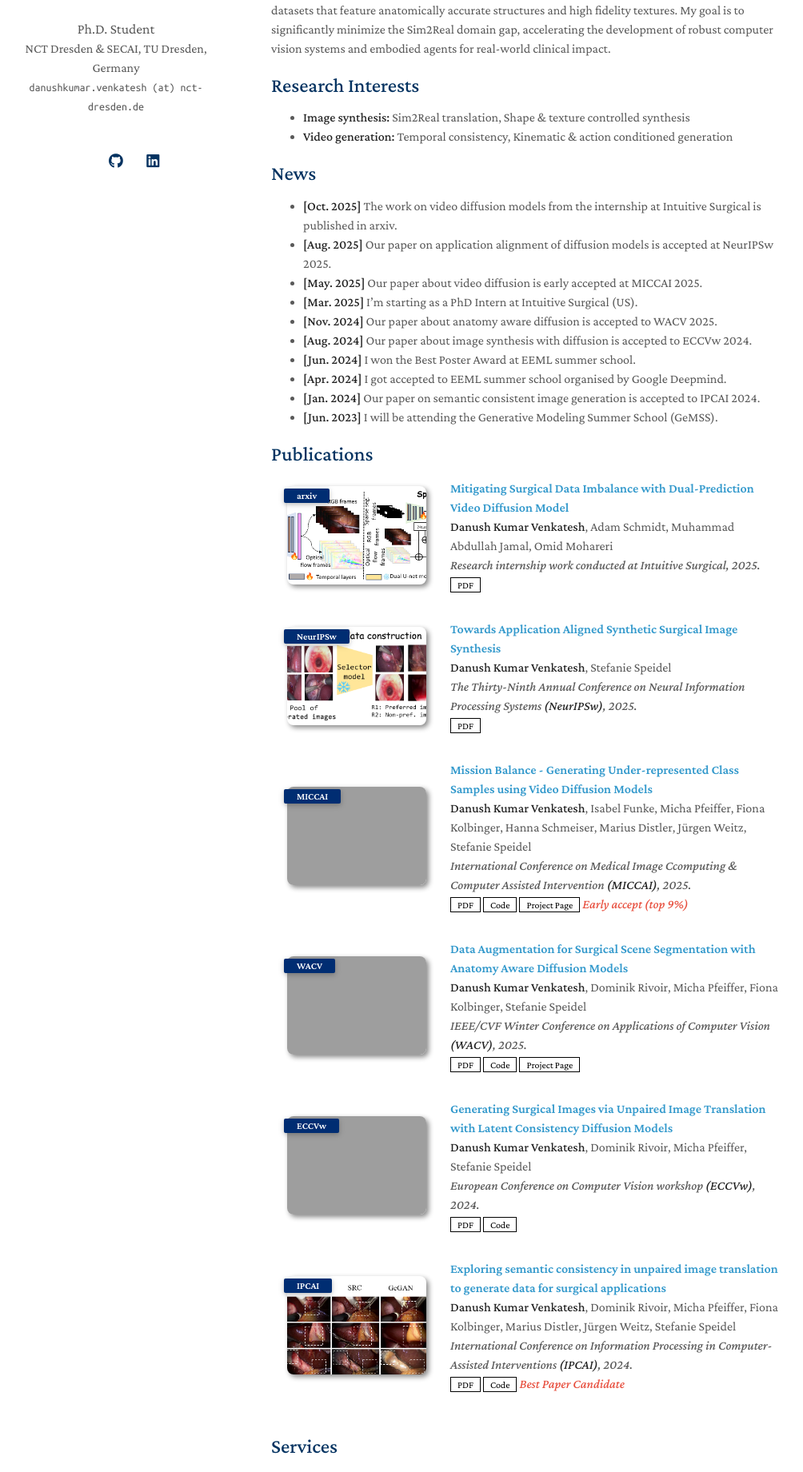
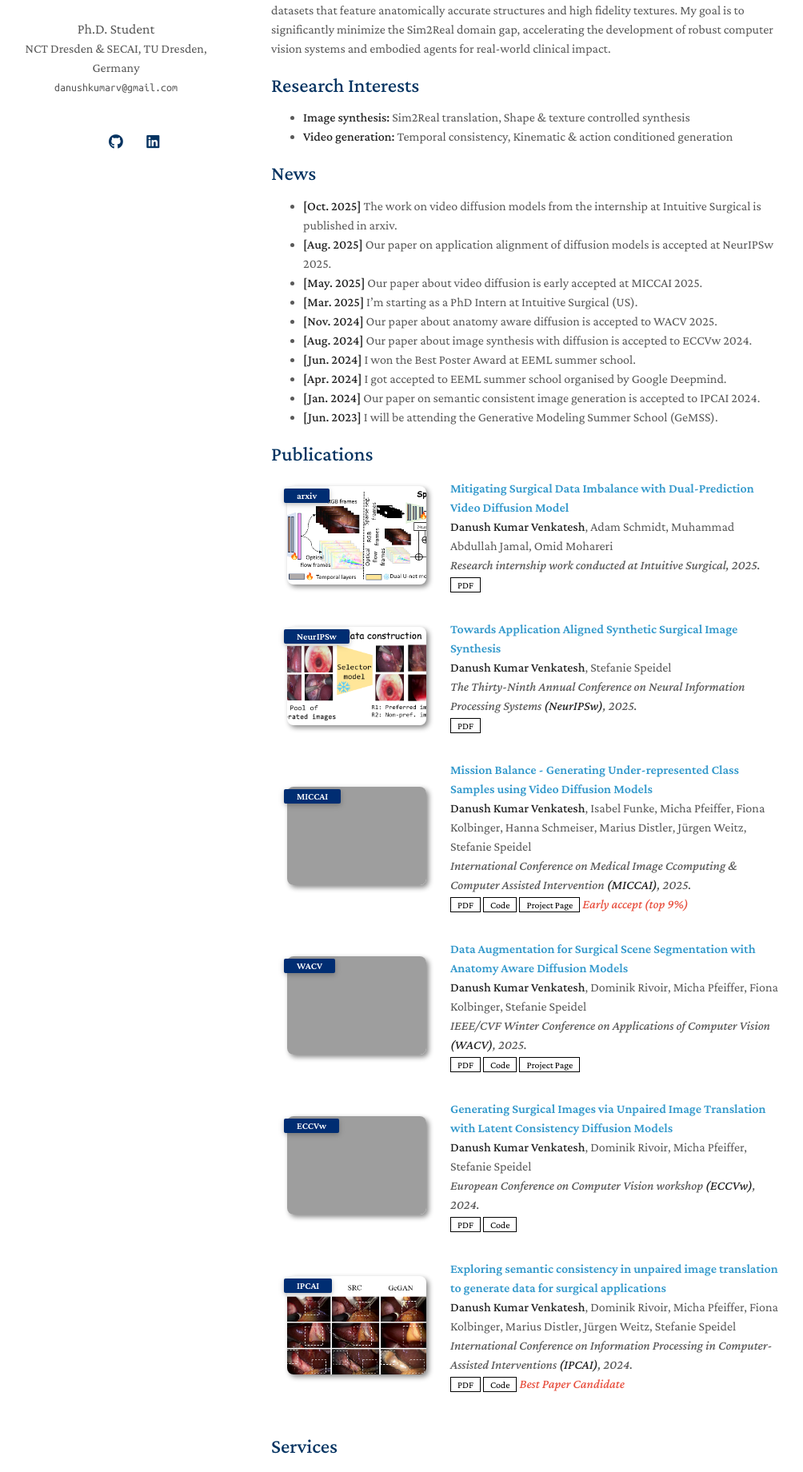
Before and after one commit to danushkv/profile, a Jekyll site: the page built from index.md, in a window 1280 px wide. Shown: the part 248-2089 px from the top of the page at 80% size, without its empty margins (131-1135 px from the left). Built offline with Jekyll 4.4.1, drawn with Linux system fonts in a browser that asks for light colours; a style sheet for code colours, icons or effects is not loaded; our own code applies the rules of GitHub Pages for plain Markdown files; grey boxes are pictures that could not be loaded.

Commit message:
Update _config.yml

```diff
--- a/_config.yml
+++ b/_config.yml
@@ -2,7 +2,7 @@
 title: Danush Kumar Venkatesh
 position: Ph.D. Student
 affiliation: NCT Dresden & SECAI, TU Dresden, Germany
-email: danushkumar.venkatesh (at) nct-dresden.de
+email: danushkumarv@gmail.com
 
 # Search Engine Optimization (SEO)
 # The following information is used to improve the website traffic from search engines, e.g., Google.
@@ -13,7 +13,7 @@
 # Links
 # If you don't need one of them, you may delete the corresponding line.
 google_scholar: https://scholar.google.com/citations?user=IssvficAAAAJ&hl=en
-cv_link: assets/files/resume.pdf
+cv_link: assets/files/Resume.pdf
 github_link: https://gitlab.com/users/danush17/contributed
 linkedin: www.linkedin.com/in/danushkumar-v12
 twitter: https://x.com/kumar_danush
```
